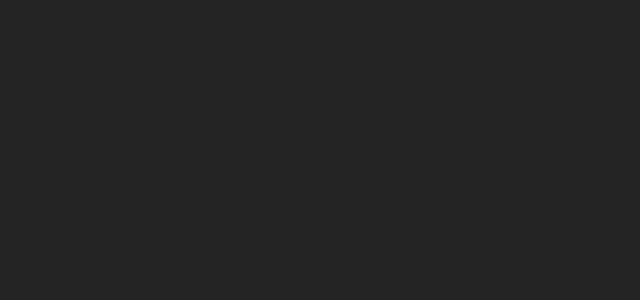
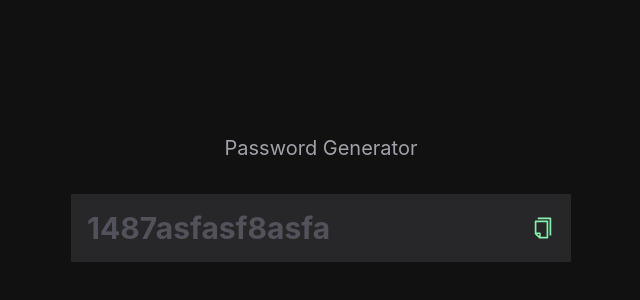
Before and after one commit to vladavoX/password_generator_app, a React (Vite) app: page / in a window 1280 px wide. Shown: the part 202-502 px from the top of the page, without its empty margins (319-959 px from the left). Built offline with nearby package versions, Linux system fonts and the light colour scheme.

Commit message:
Copy password state to clipboard

```diff
--- a/package.json
+++ b/package.json
@@ -10,7 +10,8 @@
   },
   "dependencies": {
     "react": "^18.2.0",
-    "react-dom": "^18.2.0"
+    "react-dom": "^18.2.0",
+    "react-icons": "^4.7.1"
   },
   "devDependencies": {
     "@types/react": "^18.0.26",
--- a/src/App.css
+++ /dev/null
@@ -1,41 +0,0 @@
-#root {
-  max-width: 1280px;
-  margin: 0 auto;
-  padding: 2rem;
-  text-align: center;
-}
-
-.logo {
-  height: 6em;
-  padding: 1.5em;
-  will-change: filter;
-}
-.logo:hover {
-  filter: drop-shadow(0 0 2em #646cffaa);
-}
-.logo.react:hover {
-  filter: drop-shadow(0 0 2em #61dafbaa);
-}
-
-@keyframes logo-spin {
-  from {
-    transform: rotate(0deg);
-  }
-  to {
-    transform: rotate(360deg);
-  }
-}
-
-@media (prefers-reduced-motion: no-preference) {
-  a:nth-of-type(2) .logo {
-    animation: logo-spin infinite 20s linear;
-  }
-}
-
-.card {
-  padding: 2em;
-}
-
-.read-the-docs {
-  color: #888;
-}
--- a/src/App.tsx
+++ b/src/App.tsx
@@ -1,7 +1,11 @@
-import './App.css'
+import PasswordGenerator from './components/PasswordGenerator'
 
 function App() {
-  return <div className=''></div>
+  return (
+    <div className='min-h-screen flex justify-center items-center'>
+      <PasswordGenerator />
+    </div>
+  )
 }
 
 export default App
--- /dev/null
+++ b/src/components/PasswordGenerator.tsx
@@ -0,0 +1,22 @@
+import { useState } from 'react'
+import { AiOutlineCopy } from 'react-icons/ai'
+
+const PasswordGenerator = () => {
+  const [password, setPassword] = useState('ad12e1nkj1f1')
+  return (
+    <div className='w-[500px] flex flex-col gap-8'>
+      <h1 className='text-zinc-400 text-xl text-center'>Password Generator</h1>
+      <div className='bg-zinc-800 flex justify-between items-center p-4'>
+        <p className='text-zinc-600 text-3xl font-bold'>1487asfasf8asfa</p>
+        <AiOutlineCopy
+          className='text-2xl text-green-300 cursor-pointer'
+          onClick={() => {
+            navigator.clipboard.writeText(password)
+          }}
+        />
+      </div>
+    </div>
+  )
+}
+
+export default PasswordGenerator
--- a/src/index.css
+++ b/src/index.css
@@ -10,7 +10,7 @@
 
   color-scheme: light dark;
   color: rgba(255, 255, 255, 0.87);
-  background-color: #242424;
+  background-color: #111111;
 
   font-synthesis: none;
   text-rendering: optimizeLegibility;
```
Also changed, not shown: 1 other file (tests, documents, lock files or other folders).
